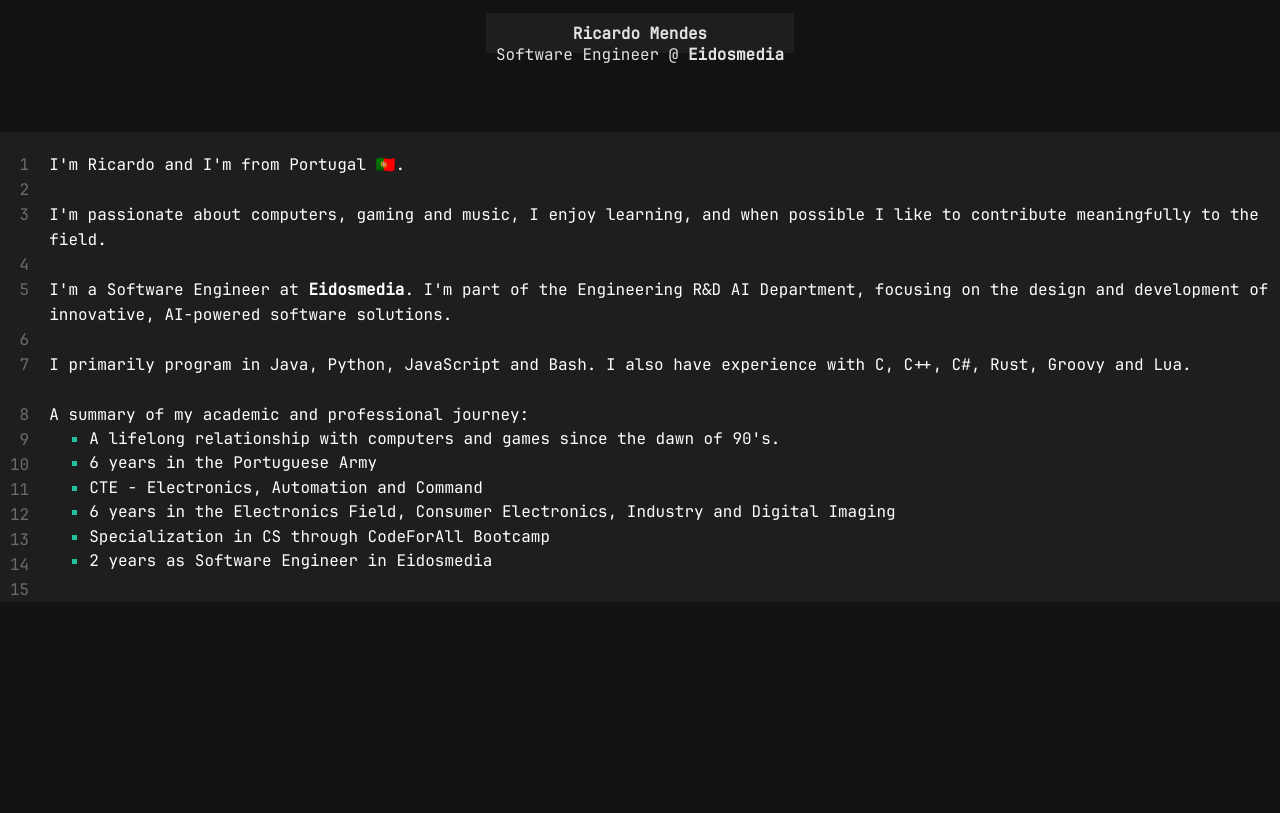
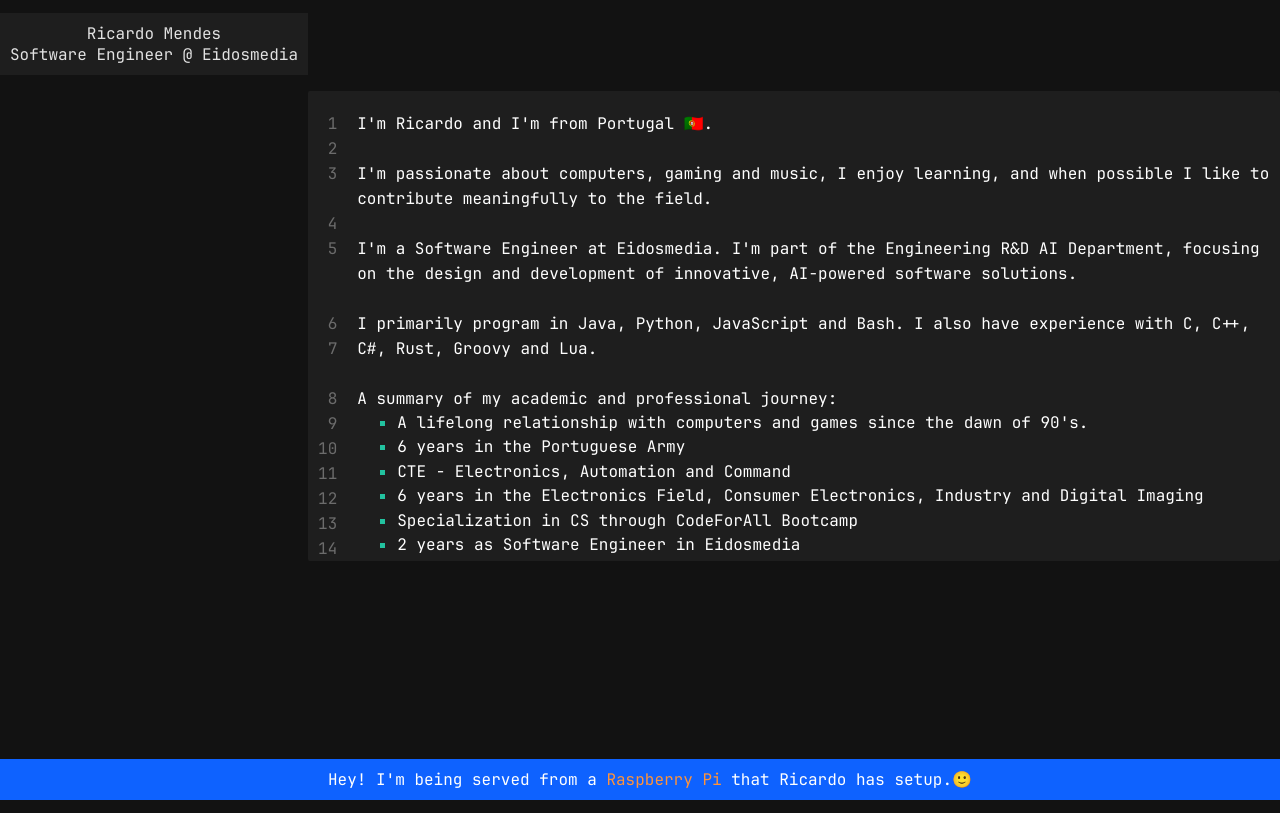
Before and after one commit to rikkarth/rikkarth.streambit.dev, a website built with Vite: page index.html in a window 1280 px wide. Built offline with nearby package versions, Linux system fonts and the light colour scheme; a web font is replaced by a local one.

Commit message:
add footer to index.html

```diff
--- a/assets/styles/style.css
+++ b/assets/styles/style.css
@@ -15,10 +15,10 @@
 
 :root {
   background-color: #121212;
-  /* font-synthesis: none;
+  font-synthesis: none;
   text-rendering: optimizeLegibility;
   -webkit-font-smoothing: antialiased;
-  -moz-osx-font-smoothing: grayscale; */
+  -moz-osx-font-smoothing: grayscale;
 }
 
 body {
@@ -30,23 +30,37 @@ body {
 
 #app {
   display: grid;
-  grid-template-columns: auto auto auto auto auto;
-  grid-template-rows: auto auto auto auto auto;
   row-gap: 1rem;
   padding-top: 1%;
   width: 100%;
-  min-height: 100vh;
 }
 
 .description {
   margin: 0 auto;
   font-family: "JetBrains Mono", "Roboto Mono", "MesloLGMNerdFont-Regular",
     monospace;
-  font-weight: 400;
   background-color: #1e1e1e;
   padding: 10px;
   text-align: center;
   grid-row: 1;
-  grid-column: 3;
-  max-height: 20%;
+  grid-column: 1;
 }
+
+footer {
+  font-family: "JetBrains Mono", "Roboto Mono", "MesloLGMNerdFont-Regular",
+    monospace;
+  padding: 10px;
+  text-align: right;
+  position: fixed;
+  left: 0;
+  bottom: 0;
+  width: 100%;
+  background-color: rgb(14, 98, 255);
+  color: white;
+  text-align: center;
+  user-select: none;
+}
+
+#rasp {
+  color: rgb(255, 147, 58);
+}
--- a/index.html
+++ b/index.html
@@ -11,4 +11,7 @@
     <div id="app"></div>
     <script type="module" src="/src/main.js"></script>
   </body>
+  <footer>
+    <p>Hey! I'm being served from a <span id="rasp"><strong id="rasp">Raspberry Pi</strong></span> that Ricardo has setup.🙂</p>
+  </footer>
 </html>
```
